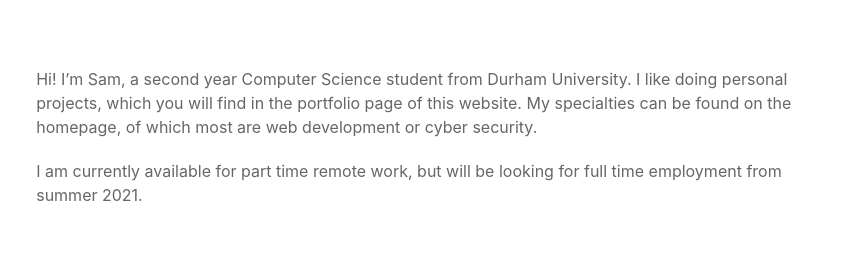
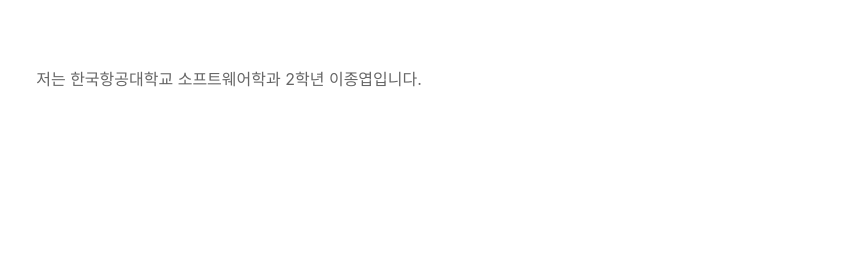
Before and after one commit to harryharry22/harryharry22.github.io, a plain HTML site: page about/index.html in a window 1280 px wide. Shown: the part 209-486 px from the top of the page, 417-1280 px from the left. Drawn offline with nearby package versions, Linux system fonts and the light colour scheme.

Commit message:
second build

```diff
--- a/about/index.html
+++ b/about/index.html
@@ -180,10 +180,7 @@
         <img src="https://harryharry22.github.io/images/about/profile.jpg" alt="author">
       </div>
       <div class="uk-width-expand@m">
-        <p>Hi! I&rsquo;m Sam, a second year Computer Science student from Durham University.
-I like doing personal projects, which you will find in the portfolio page of this website.
-My specialties can be found on the homepage, of which most are web development or cyber security.</p>
-<p>I am currently available for part time remote work, but will be looking for full time employment from summer 2021.</p>
+        <p>저는 한국항공대학교 소프트웨어학과 2학년 이종엽입니다.</p>
 
       </div>
     </div>
```
Also changed, not shown: index.html (+1 -1 lines).
